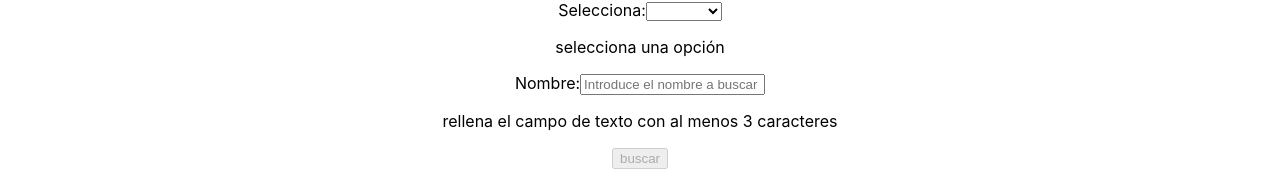
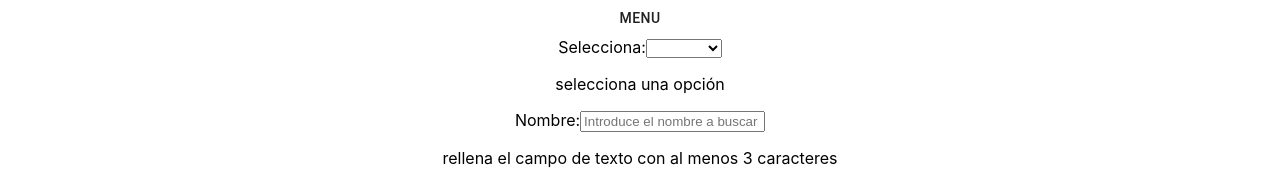
Before and after one commit to alejRes/Prueba-TheBridge, a React (Create React App) app in the folder client/: page /list in a window 1280 px wide. Shown: the top 171 px of the page. Built offline with nearby package versions, Linux system fonts and the light colour scheme; no server answers.

Commit message:
add menu

```diff
--- a/client/src/components/Header/Header.js
+++ b/client/src/components/Header/Header.js
@@ -1,7 +1,7 @@
 import React, { useState, useContext } from 'react'
 import { appContext } from '../../context/appContext'
 import { Redirect, useHistory } from 'react-router-dom'
-
+import Nav from '../Nav/Nav'
 
 function Header() {
 
@@ -45,6 +45,9 @@ function Header() {
     return (
 
         <div>
+            <section>
+                <Nav/>
+            </section>
             <label htmlFor="tipo">Selecciona:</label>
             <select name="tipo" id="tipo" onChange={selectHandle}>
                 <option value="vacio"></option>
--- /dev/null
+++ b/client/src/components/Nav/Nav.js
@@ -0,0 +1,37 @@
+import React, { useState } from 'react'
+import { Link } from 'react-router-dom'
+import Button from '@material-ui/core/Button';
+import Menu from '@material-ui/core/Menu';
+import MenuItem from '@material-ui/core/MenuItem';
+
+function Nav() {
+    const [anchorEl, setAnchorEl] = useState(null);
+
+    const handleClick = (event) => {
+        setAnchorEl(event.currentTarget);
+    };
+
+    const handleClose = () => {
+        setAnchorEl(null);
+    };
+    return (
+        <div>
+            <Button aria-controls="simple-menu" aria-haspopup="true" onClick={handleClick}>
+                Menu
+            </Button>
+            <Menu
+                id="simple-menu"
+                anchorEl={anchorEl}
+                keepMounted
+                open={Boolean(anchorEl)}
+                onClose={handleClose}
+            >
+                <MenuItem onClick={handleClose}><Link to='/list'>LISTA</Link></MenuItem>
+                <MenuItem onClick={handleClose}><Link to='/search'>BUSCADOR</Link></MenuItem>
+
+            </Menu>
+        </div>
+    )
+}
+
+export default Nav
```
